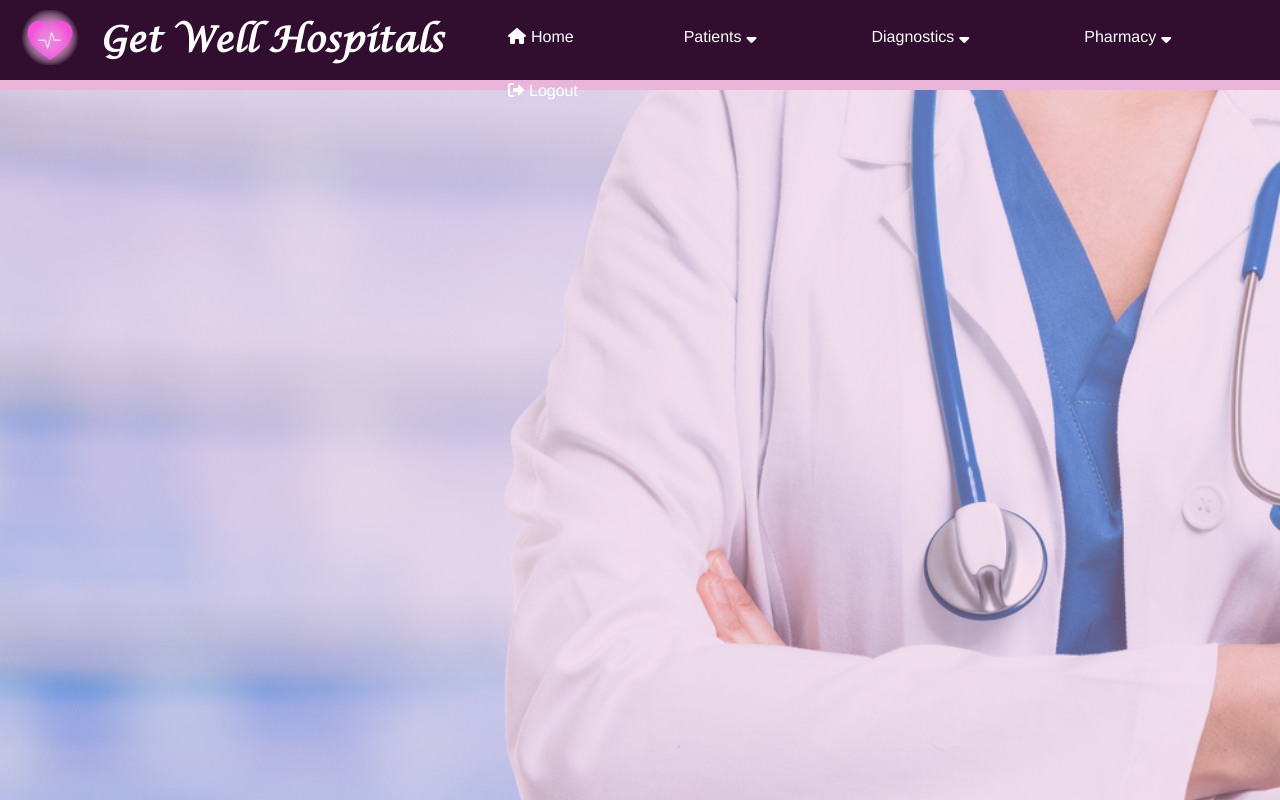
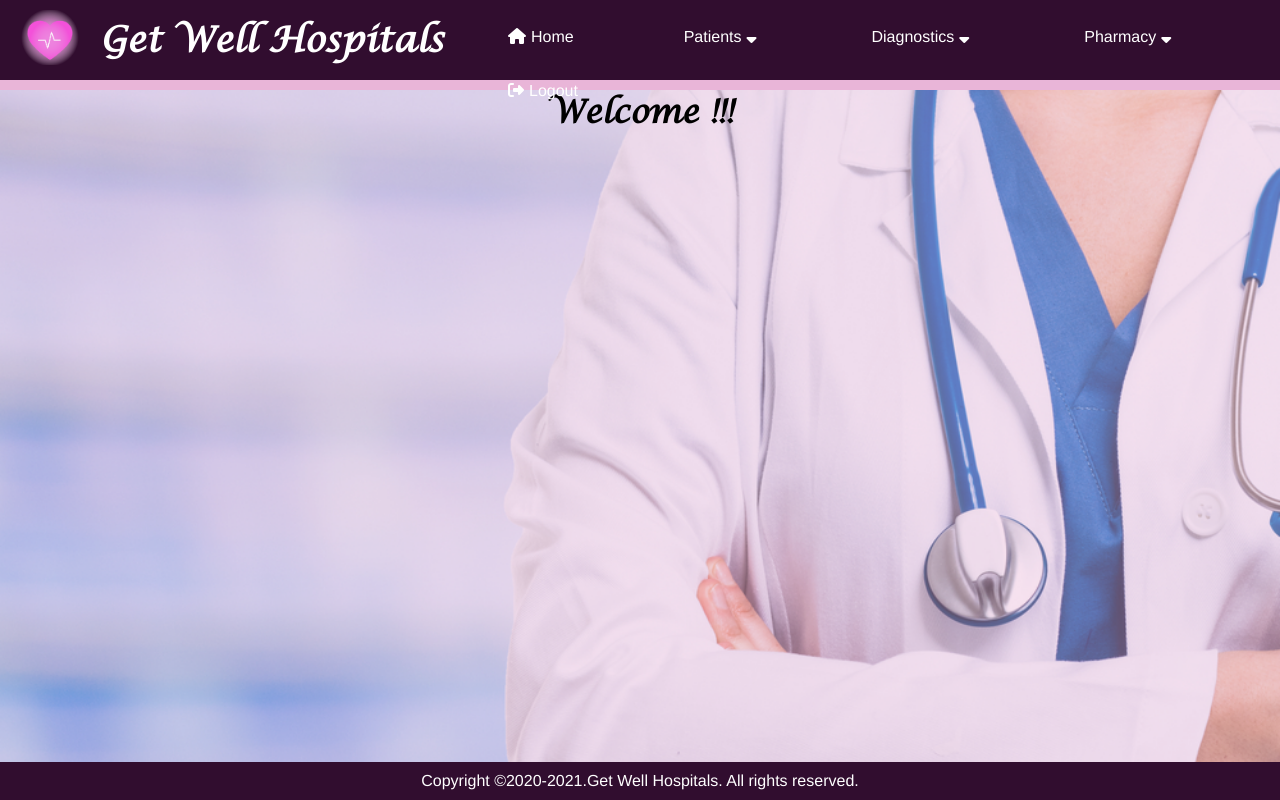
Before and after one commit to ThivagaranThiayagarajan/HMS, a Flask app: template application/templates/index.html in a window 1280 px wide. Run offline with Flask 2, Linux system fonts and the light colour scheme; the template is opened without the code that fills it, so the values that code supplies are empty; some libraries are stand-ins or nearby versions.

Commit message:
created layout

```diff
--- a/application/static/css/pages.css
+++ b/application/static/css/pages.css
@@ -223,3 +223,14 @@
     height:auto;
     float: left;
   }
+
+  footer{
+    position:fixed;
+    bottom:0;
+    font-family:'Franklin Gothic Medium', 'Arial Narrow', Arial, sans-serif;
+    text-align: center;
+    color: white;
+    background-color: #310d2f;
+    padding-bottom:10px;
+    width:100%;
+  }
--- a/application/templates/index.html
+++ b/application/templates/index.html
@@ -1,53 +1,8 @@
-<!DOCTYPE html>
-<html lang="en" dir="ltr">
-  <head>
-    <meta charset="utf-8">
-    <title>Responsive Navbar</title>
-    <meta name="viewport" content="width=device-width, initial-scale=1.0">
-    <link rel="stylesheet" href="static/css/pages.css">
-    <link rel="stylesheet" href="https://stackpath.bootstrapcdn.com/font-awesome/4.7.0/css/font-awesome.min.css">
-    <script src="https://kit.fontawesome.com/a076d05399.js"></script>
+{% extends "layout.html" %}
 
-    <nav>
-      <input type="checkbox" id="check">
-      <label for="check" class="checkbtn">
-        <i class="fas fa-bars"></i>
-      </label>
-      <img class="image" src="static/images/HMS-logo2.png">
-      <label class="logo">Get Well Hospitals</label>
-      <ul>
-        <a href="#"><li><i class="fa fa-home" ></i>Home</a></li>
-        <a><li>Patients<i class="fa fa-sort-desc" aria-hidden="true"></i>
-          <ul>
-            <a href="#"><li>New Patient</li></a>
-            <a href="#"><li>Edit Patient</li></a>
-            <a href="#"><li>View Patient</li></a>
-            <a href="#"><li>Delete Patient</li></a>
-            <a href="#"><li>Bill Details</li></a>
-          </ul>
-        </li></a>
-        <a><li>Diagnostics<i class="fa fa-sort-desc" aria-hidden="true"></i></a>
-          <ul>
-            <a href="#"><li>Issue Diadnostics</li></a>
-            <a href="#"><li>Diagnostics List</li></a>
-            <a href="#"><li>Diagnostics Bill</li></a>
-            <a href="#"><li>Edit Diagnostics List</li></a>
-          </ul>
-        </li></a>
-        <a><li>Pharmacy<i class="fa fa-sort-desc" aria-hidden="true"></i>
-          <ul>
-            <a href="#"><li>Issue Medicine</li></a>
-            <a href="#"><li>Medicine List</li></a>
-            <a href="#"><li>Medicine Bill</li></a>
-            <a href="#"><li>Edit Medicine List</li></a>
-          </ul>
-        </li></a>
-        <a href="/logout"><li><i class="fas fa-sign-out-alt"></i>Logout</a></li>
-      </ul>
-    </nav>
-  </head>
 
-<body>
-  <section></section>
-</body>
-</html>
+{% block content %}
+
+<h1 style="text-align: center;">Welcome !!!</h1>
+
+{% endblock %}
--- /dev/null
+++ b/application/templates/layout.html
@@ -0,0 +1,59 @@
+<!DOCTYPE html>
+<html lang="en" dir="ltr">
+  <head>
+    <meta charset="utf-8">
+    <title>Get well hospital::Login</title>
+    <meta name="viewport" content="width=device-width, initial-scale=1.0">
+    <link rel="stylesheet" href="static/css/pages.css">
+    <link rel="stylesheet" href="https://stackpath.bootstrapcdn.com/font-awesome/4.7.0/css/font-awesome.min.css">
+    <script src="https://kit.fontawesome.com/a076d05399.js"></script>
+
+    <nav>
+      <input type="checkbox" id="check">
+      <label for="check" class="checkbtn">
+        <i class="fas fa-bars"></i>
+      </label>
+      <img class="image" src="static/images/HMS-logo2.png">
+      <label class="logo">Get Well Hospitals</label>
+      <ul>
+        <a href="#"><li><i class="fa fa-home" ></i>Home</a></li>
+        <a><li>Patients<i class="fa fa-sort-desc" aria-hidden="true"></i>
+          <ul>
+            <a href="#"><li>New Patient</li></a>
+            <a href="#"><li>Edit Patient</li></a>
+            <a href="#"><li>View Patient</li></a>
+            <a href="#"><li>Delete Patient</li></a>
+            <a href="#"><li>Bill Details</li></a>
+          </ul>
+        </li></a>
+        <a><li>Diagnostics<i class="fa fa-sort-desc" aria-hidden="true"></i></a>
+          <ul>
+            <a href="#"><li>Issue Diadnostics</li></a>
+            <a href="#"><li>Diagnostics List</li></a>
+            <a href="#"><li>Diagnostics Bill</li></a>
+            <a href="#"><li>Edit Diagnostics List</li></a>
+          </ul>
+        </li></a>
+        <a><li>Pharmacy<i class="fa fa-sort-desc" aria-hidden="true"></i>
+          <ul>
+            <a href="#"><li>Issue Medicine</li></a>
+            <a href="#"><li>Medicine List</li></a>
+            <a href="#"><li>Medicine Bill</li></a>
+            <a href="#"><li>Edit Medicine List</li></a>
+          </ul>
+        </li></a>
+        <a href="/login"><li><i class="fas fa-sign-out-alt"></i>Logout</a></li>
+      </ul>
+    </nav>
+  </head>
+
+
+  <body>
+    {% block content %}
+
+    {% endblock %}
+  </body>
+    <footer style="padding-top: 10px;">
+        <p>Copyright &copy;2020-2021.Get Well Hospitals. All rights reserved.</p>
+    </footer>
+  </html>
```
